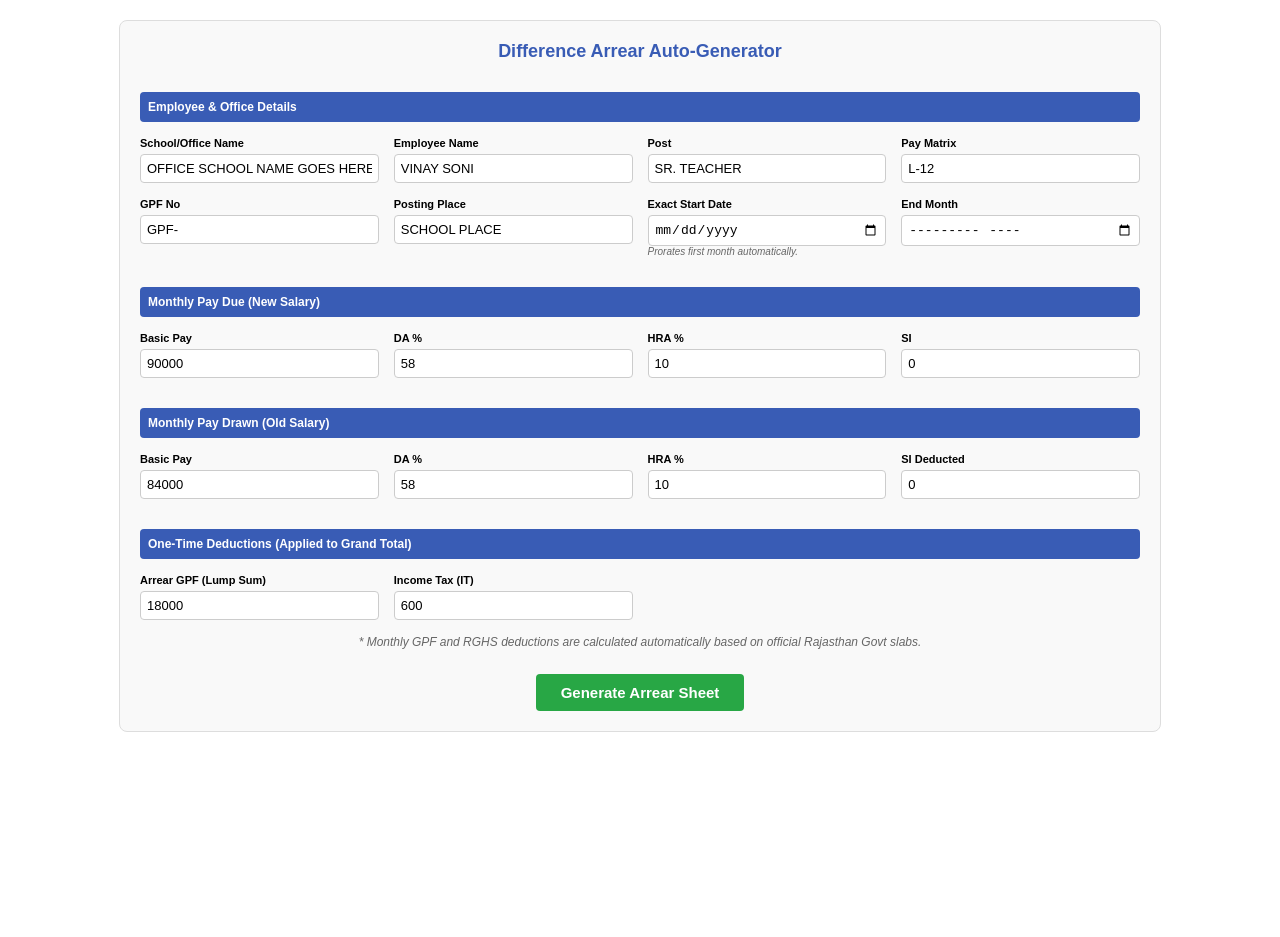
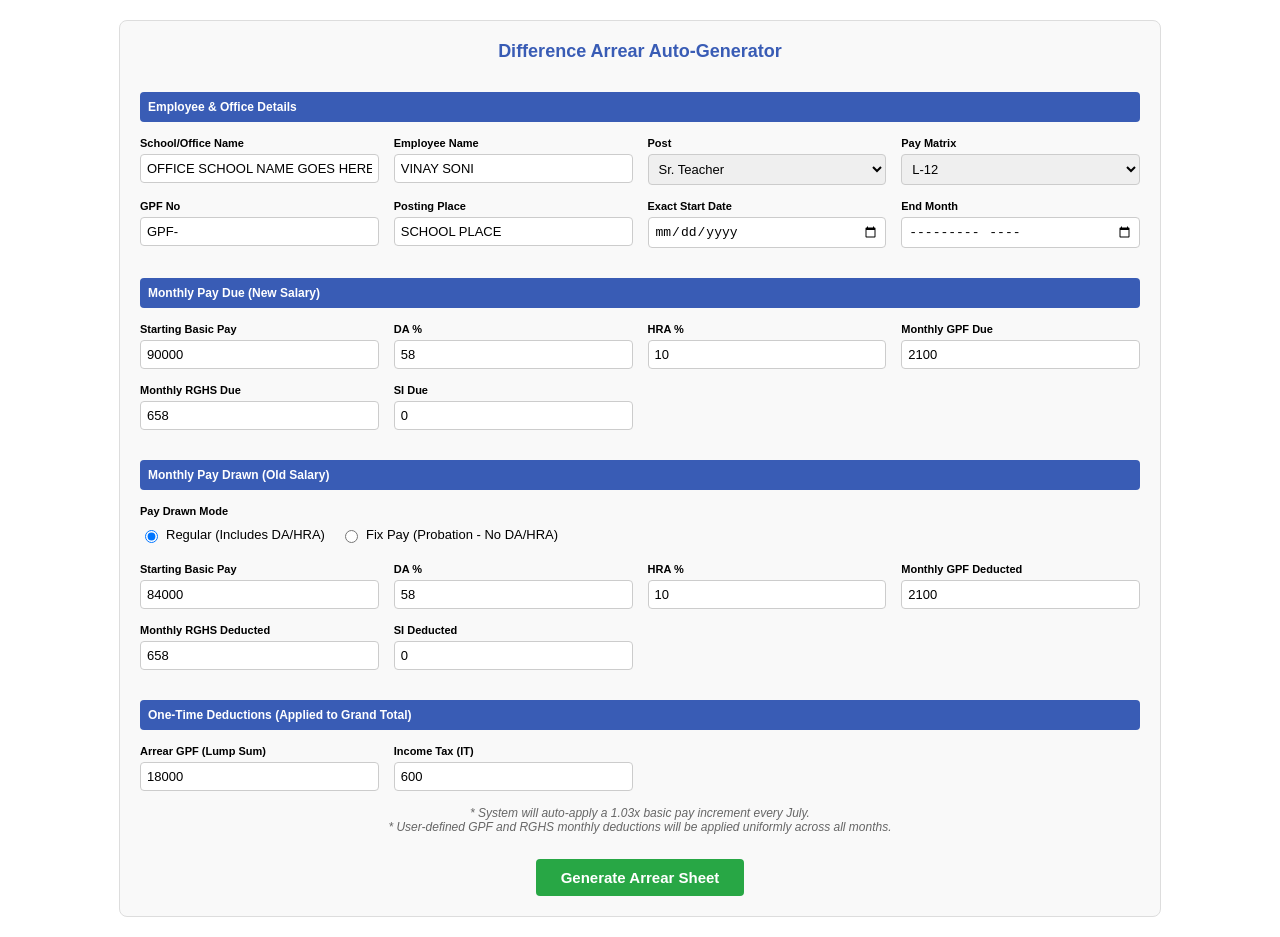
Before and after one commit to vsonitech/vinay, a Jekyll site: the page taxnew/a5.html, which Jekyll copies as it is, in a window 1280 px wide. Built offline with Jekyll 4.4.1, drawn with Linux system fonts in a browser that asks for light colours; before the commit the page ends 900 px from its top, so only the background shows below that.

Commit message:
Update a5.html

```diff
--- a/taxnew/a5.html
+++ b/taxnew/a5.html
@@ -13,7 +13,11 @@
         .form-grid { display: grid; grid-template-columns: repeat(auto-fit, minmax(220px, 1fr)); gap: 15px; }
         .form-group { display: flex; flex-direction: column; }
         .form-group label { font-weight: bold; margin-bottom: 5px; font-size: 11px; }
-        .form-group input { padding: 6px; border: 1px solid #ccc; border-radius: 4px; font-size: 13px; }
+        .form-group input, .form-group select { padding: 6px; border: 1px solid #ccc; border-radius: 4px; font-size: 13px; }
+
+        .radio-group { display: flex; gap: 15px; margin-top: 5px; }
+        .radio-group label { font-weight: normal; font-size: 13px; display: flex; align-items: center; gap: 5px; cursor: pointer; }
+
         .section-title { grid-column: 1 / -1; background: #395cb5; color: white; padding: 8px; margin-top: 15px; border-radius: 4px; font-weight: bold; }
         .btn-container { text-align: center; margin-top: 25px; }
         button { padding: 10px 25px; background: #28a745; color: white; border: none; border-radius: 4px; cursor: pointer; font-size: 15px; font-weight: bold; }
@@ -63,28 +67,58 @@
                 <div class="section-title">Employee & Office Details</div>
                 <div class="form-group"><label>School/Office Name</label><input type="text" id="i_school" value="OFFICE SCHOOL NAME GOES HERE"></div>
                 <div class="form-group"><label>Employee Name</label><input type="text" id="i_name" value="VINAY SONI"></div>
-                <div class="form-group"><label>Post</label><input type="text" id="i_post" value="SR. TEACHER"></div>
-                <div class="form-group"><label>Pay Matrix</label><input type="text" id="i_matrix" value="L-12"></div>
+
+                <div class="form-group"><label>Post</label>
+                    <select id="i_post">
+                        <option value="PRINCIPAL">Principal</option>
+                        <option value="LECTURER">Lecturer</option>
+                        <option value="SR. TEACHER" selected>Sr. Teacher</option>
+                        <option value="TEACHER">Teacher</option>
+                        <option value="AAO">AAO</option>
+                        <option value="BCI">BCI</option>
+                    </select>
+                </div>
+                <div class="form-group"><label>Pay Matrix</label>
+                    <select id="i_matrix">
+                        <option value="L-1">L-1</option><option value="L-2">L-2</option><option value="L-3">L-3</option>
+                        <option value="L-4">L-4</option><option value="L-5">L-5</option><option value="L-6">L-6</option>
+                        <option value="L-7">L-7</option><option value="L-8">L-8</option><option value="L-9">L-9</option>
+                        <option value="L-10">L-10</option><option value="L-11">L-11</option><option value="L-12" selected>L-12</option>
+                        <option value="L-13">L-13</option><option value="L-14">L-14</option><option value="L-15">L-15</option>
+                        <option value="L-16">L-16</option>
+                    </select>
+                </div>
+
                 <div class="form-group"><label>GPF No</label><input type="text" id="i_gpf" value="GPF-"></div>
                 <div class="form-group"><label>Posting Place</label><input type="text" id="i_place" value="SCHOOL PLACE"></div>
 
                 <div class="form-group">
                     <label>Exact Start Date</label>
                     <input type="date" id="i_start_date" required>
-                    <span class="note">Prorates first month automatically.</span>
                 </div>
                 <div class="form-group"><label>End Month</label><input type="month" id="i_end" required></div>
 
                 <div class="section-title">Monthly Pay Due (New Salary)</div>
-                <div class="form-group"><label>Basic Pay</label><input type="number" id="due_basic" value="90000"></div>
+                <div class="form-group"><label>Starting Basic Pay</label><input type="number" id="due_basic" value="90000"></div>
                 <div class="form-group"><label>DA %</label><input type="number" id="due_da_perc" value="58"></div>
                 <div class="form-group"><label>HRA %</label><input type="number" id="due_hra_perc" value="10"></div>
-                <div class="form-group"><label>SI</label><input type="number" id="due_si" value="0"></div>
+                <div class="form-group"><label>Monthly GPF Due</label><input type="number" id="due_gpf_m" value="2100"></div>
+                <div class="form-group"><label>Monthly RGHS Due</label><input type="number" id="due_rghs_m" value="658"></div>
+                <div class="form-group"><label>SI Due</label><input type="number" id="due_si" value="0"></div>
 
                 <div class="section-title">Monthly Pay Drawn (Old Salary)</div>
-                <div class="form-group"><label>Basic Pay</label><input type="number" id="drawn_basic" value="84000"></div>
+                <div class="form-group" style="grid-column: 1 / -1;">
+                    <label>Pay Drawn Mode</label>
+                    <div class="radio-group">
+                        <label><input type="radio" name="pay_mode" value="regular" checked> Regular (Includes DA/HRA)</label>
+                        <label><input type="radio" name="pay_mode" value="fix"> Fix Pay (Probation - No DA/HRA)</label>
+                    </div>
+                </div>
+                <div class="form-group"><label>Starting Basic Pay</label><input type="number" id="drawn_basic" value="84000"></div>
                 <div class="form-group"><label>DA %</label><input type="number" id="drawn_da_perc" value="58"></div>
                 <div class="form-group"><label>HRA %</label><input type="number" id="drawn_hra_perc" value="10"></div>
+                <div class="form-group"><label>Monthly GPF Deducted</label><input type="number" id="drawn_gpf_m" value="2100"></div>
+                <div class="form-group"><label>Monthly RGHS Deducted</label><input type="number" id="drawn_rghs_m" value="658"></div>
                 <div class="form-group"><label>SI Deducted</label><input type="number" id="drawn_si" value="0"></div>
 
                 <div class="section-title">One-Time Deductions (Applied to Grand Total)</div>
@@ -93,7 +127,8 @@
             </div>
 
             <p class="note" style="text-align:center; font-size: 12px; margin-top: 15px;">
-                * Monthly GPF and RGHS deductions are calculated automatically based on official Rajasthan Govt slabs.
+                * System will auto-apply a 1.03x basic pay increment every July.<br>
+                * User-defined GPF and RGHS monthly deductions will be applied uniformly across all months.
             </p>
 
             <div class="btn-container">
@@ -153,11 +188,9 @@
                     <th>D</th><th>Ded</th><th>Df</th>
                 </tr>
             </thead>
-            <tbody id="tableBody">
-                </tbody>
+            <tbody id="tableBody"></tbody>
             <tfoot>
-                <tr class="bold-row" id="grandTotalRow">
-                    </tr>
+                <tr class="bold-row" id="grandTotalRow"></tr>
                 <tr>
                     <td colspan="2" class="bold-row">Net Pay (In Words)</td>
                     <td colspan="32" class="text-left" id="o_words"></td>
@@ -193,45 +226,17 @@
             return str.trim() + ' Only';
         }
 
-        // Rajasthan RGHS Slabs
-        function getRGHSSlab(basic) {
-            if (basic <= 18000) return 265;
-            if (basic <= 33500) return 440;
-            if (basic <= 54000) return 658;
-            return 875;
-        }
-
-        // Rajasthan GPF Slabs
-        function getGPFSlab(basic) {
-            if (basic <= 23100) return 1450;
-            if (basic <= 28500) return 1625;
-            if (basic <= 38500) return 2100;
-            if (basic <= 51500) return 2850;
-            if (basic <= 62000) return 3550;
-            if (basic <= 72000) return 4200;
-            if (basic <= 80000) return 4800;
-            if (basic <= 116000) return 6150;
-            return 7150;
-        }
-
         function generateSheet() {
             const startDateInput = document.getElementById('i_start_date').value;
             const endMonthInput = document.getElementById('i_end').value;
-            if (!startDateInput || !endMonthInput) {
-                alert("Please select both Start Date and End Month.");
-                return;
-            }
+            if (!startDateInput || !endMonthInput) { alert("Please select both Start Date and End Month."); return; }
 
             const startD = new Date(startDateInput);
             const endD = new Date(endMonthInput + "-01");
-            if(startD > endD) {
-                alert("End date must be after start date.");
-                return;
-            }
+            if(startD > endD) { alert("End date must be after start date."); return; }
 
             const monthNames = ["Jan", "Feb", "Mar", "Apr", "May", "Jun", "Jul", "Aug", "Sep", "Oct", "Nov", "Dec"];
 
-            // Build the month array correctly
             let months = [];
             let current = new Date(startD.getFullYear(), startD.getMonth(), 1);
             while(current <= endD) {
@@ -244,7 +249,7 @@
                 current.setMonth(current.getMonth() + 1);
             }
 
-            // Fill Header details
+            // Fill Header Details
             document.getElementById('o_school').innerText = document.getElementById('i_school').value.toUpperCase();
             document.getElementById('o_name').innerText = document.getElementById('i_name').value.toUpperCase();
             document.getElementById('sig_name').innerText = document.getElementById('i_name').value.toUpperCase();
@@ -256,21 +261,25 @@
             const startStr = `${startD.getDate()} ${months[0].name}`;
             document.getElementById('o_period').innerText = `${startStr} to ${months[months.length-1].name}`;
 
+            // Initial Values
             const getVal = (id) => parseFloat(document.getElementById(id).value) || 0;
+            let current_due_basic = getVal('due_basic');
+            let current_dr_basic = getVal('drawn_basic');
 
-            const base_due_basic = getVal('due_basic');
             const due_da_perc = getVal('due_da_perc');
             const due_hra_perc = getVal('due_hra_perc');
+
+            const due_gpf_m = getVal('due_gpf_m');
+            const due_rghs_m = getVal('due_rghs_m');
             const due_si = getVal('due_si');
-            const due_gpf_slab = getGPFSlab(base_due_basic);
-            const due_rghs_slab = getRGHSSlab(base_due_basic);
 
-            const base_dr_basic = getVal('drawn_basic');
+            const payMode = document.querySelector('input[name="pay_mode"]:checked').value;
             const dr_da_perc = getVal('drawn_da_perc');
             const dr_hra_perc = getVal('drawn_hra_perc');
+
+            const dr_gpf_m = getVal('drawn_gpf_m');
+            const dr_rghs_m = getVal('drawn_rghs_m');
             const dr_si = getVal('drawn_si');
-            const dr_gpf_slab = getGPFSlab(base_dr_basic);
-            const dr_rghs_slab = getRGHSSlab(base_dr_basic);
 
             let GT = {
                 due_p:0, due_da:0, due_h:0, due_t:0,
@@ -278,17 +287,26 @@
                 df_p:0, df_da:0, df_h:0, df_t:0,
                 gpf_d:0, gpf_ded:0, gpf_df:0,
                 si_d:0, si_ded:0, si_df:0,
-                rghs_d:0, rghs_ded:0, rghs_df:0
+                rghs_d:0, rghs_ded:0, rghs_df:0,
+                row_ded_total:0
             };
 
             const tbody = document.getElementById('tableBody');
             tbody.innerHTML = '';
 
             months.forEach((m, index) => {
+                // Apply 3% July Increment (rounded to nearest 100). Skip if it's the very first month listed.
+                if (index > 0 && m.month === 6) {
+                    current_due_basic = Math.round((current_due_basic * 1.03) / 100) * 100;
+                    if (payMode === 'regular') {
+                        current_dr_basic = Math.round((current_dr_basic * 1.03) / 100) * 100;
+                    }
+                }
+
                 let fraction = 1;
                 let dayLabel = "";
 
-                // Prorate the first month if start date is > 1st
+                // Proration logic
                 if (m.isFirst && startD.getDate() > 1) {
                     let daysInMonth = new Date(m.year, m.month + 1, 0).getDate();
                     let daysWorked = daysInMonth - startD.getDate() + 1;
@@ -297,36 +315,46 @@
                 }
 
                 // Month Due
-                let m_due_p = Math.round(base_due_basic * fraction);
+                let m_due_p = Math.round(current_due_basic * fraction);
                 let m_due_da = Math.round(m_due_p * (due_da_perc / 100));
                 let m_due_h = Math.round(m_due_p * (due_hra_perc / 100));
                 let m_due_t = m_due_p + m_due_da + m_due_h;
 
                 // Month Drawn
-                let m_dr_p = Math.round(base_dr_basic * fraction);
-                let m_dr_da = Math.round(m_dr_p * (dr_da_perc / 100));
-                let m_dr_h = Math.round(m_dr_p * (dr_hra_perc / 100));
+                let m_dr_p = Math.round(current_dr_basic * fraction);
+                let m_dr_da = 0;
+                let m_dr_h = 0;
+
+                // If Regular pay, include DA and HRA. If Fix Pay, they remain 0.
+                if (payMode === 'regular') {
+                    m_dr_da = Math.round(m_dr_p * (dr_da_perc / 100));
+                    m_dr_h = Math.round(m_dr_p * (dr_hra_perc / 100));
+                }
                 let m_dr_t = m_dr_p + m_dr_da + m_dr_h;
 
-                // Diffs
+                // Differences
                 let m_df_p = m_due_p - m_dr_p;
                 let m_df_da = m_due_da - m_dr_da;
                 let m_df_h = m_due_h - m_dr_h;
                 let m_df_t = m_due_t - m_dr_t;
 
-                // Deductions (Full slabs apply regardless of days worked)
-                let df_gpf = due_gpf_slab - dr_gpf_slab;
+                // Manual deductions applied directly
+                let df_gpf = due_gpf_m - dr_gpf_m;
                 let df_si = due_si - dr_si;
-                let df_rghs = due_rghs_slab - dr_rghs_slab;
+                let df_rghs = due_rghs_m - dr_rghs_m;
 
-                // Accumulate GT
+                // Row Totals
+                let row_total_ded = df_gpf + df_si + df_rghs;
+                let row_net_pay = m_df_t - row_total_ded;
+
+                // Accumulate Grand Totals
                 GT.due_p += m_due_p; GT.due_da += m_due_da; GT.due_h += m_due_h; GT.due_t += m_due_t;
                 GT.dr_p += m_dr_p; GT.dr_da += m_dr_da; GT.dr_h += m_dr_h; GT.dr_t += m_dr_t;
                 GT.df_p += m_df_p; GT.df_da += m_df_da; GT.df_h += m_df_h; GT.df_t += m_df_t;
-
-                GT.gpf_d += due_gpf_slab; GT.gpf_ded += dr_gpf_slab; GT.gpf_df += df_gpf;
+                GT.gpf_d += due_gpf_m; GT.gpf_ded += dr_gpf_m; GT.gpf_df += df_gpf;
                 GT.si_d += due_si; GT.si_ded += dr_si; GT.si_df += df_si;
-                GT.rghs_d += due_rghs_slab; GT.rghs_ded += dr_rghs_slab; GT.rghs_df += df_rghs;
+                GT.rghs_d += due_rghs_m; GT.rghs_ded += dr_rghs_m; GT.rghs_df += df_rghs;
+                GT.row_ded_total += row_total_ded;
 
                 let row = `<tr>
                     <td>${index + 1}</td>
@@ -335,22 +363,24 @@
                     <td>${m_dr_p}</td><td>${m_dr_da}</td><td>${m_dr_h}</td><td class="blue-text">${m_dr_t}</td>
                     <td>${m_df_p}</td><td>${m_df_da}</td><td>${m_df_h}</td><td class="blue-text">${m_df_t}</td>
 
-                    <td>${due_gpf_slab}</td><td>${dr_gpf_slab}</td><td class="blue-text">${df_gpf}</td>
+                    <td>${due_gpf_m}</td><td>${dr_gpf_m}</td><td class="blue-text">${df_gpf}</td>
                     <td>${due_si}</td><td>${dr_si}</td><td class="blue-text">${df_si}</td>
                     <td>0</td><td>0</td><td class="blue-text">0</td>
-                    <td>${due_rghs_slab}</td><td>${dr_rghs_slab}</td><td class="blue-text">${df_rghs}</td>
+                    <td>${due_rghs_m}</td><td>${dr_rghs_m}</td><td class="blue-text">${df_rghs}</td>
 
-                    <td></td><td></td><td></td><td></td><td></td><td></td>
+                    <td></td><td></td>
+                    <td class="red-text">${row_total_ded}</td>
+                    <td class="green-text">${row_net_pay}</td>
+                    <td></td><td></td>
                 </tr>`;
                 tbody.innerHTML += row;
             });
 
-
-        // Final Deds
+            // Final Deds (Includes Row Deds + Lump Sums)
             const arr_gpf = getVal('t_gpf');
             const arr_it = getVal('t_it');
-            const total_deductions = GT.gpf_df + GT.si_df + 0 + GT.rghs_df + arr_gpf + arr_it;
-            const net_pay = GT.df_t - total_deductions;
+            const total_deductions_grand = GT.row_ded_total + arr_gpf + arr_it;
+            const net_pay_grand = GT.df_t - total_deductions_grand;
 
             const gtRow = document.getElementById('grandTotalRow');
             gtRow.innerHTML = `
@@ -364,11 +394,11 @@
                 <td class="blue-text">0</td><td class="blue-text">0</td><td class="blue-text">0</td>
                 <td class="blue-text">${GT.rghs_d}</td><td class="blue-text">${GT.rghs_ded}</td><td class="blue-text">${GT.rghs_df}</td>
 
-                <td class="blue-text">${arr_gpf}</td><td class="blue-text">${arr_it}</td><td class="red-text">${total_deductions}</td><td class="green-text">${net_pay}</td>
+                <td class="blue-text">${arr_gpf}</td><td class="blue-text">${arr_it}</td><td class="red-text">${total_deductions_grand}</td><td class="green-text">${net_pay_grand}</td>
                 <td></td><td></td>
             `;
 
-            document.getElementById('o_words').innerText = 'Rupees ' + numberToWords(net_pay);
+            document.getElementById('o_words').innerText = 'Rupees ' + numberToWords(net_pay_grand);
 
             document.getElementById('inputForm').style.display = 'none';
             document.getElementById('actionButtons').style.display = 'block';
```
